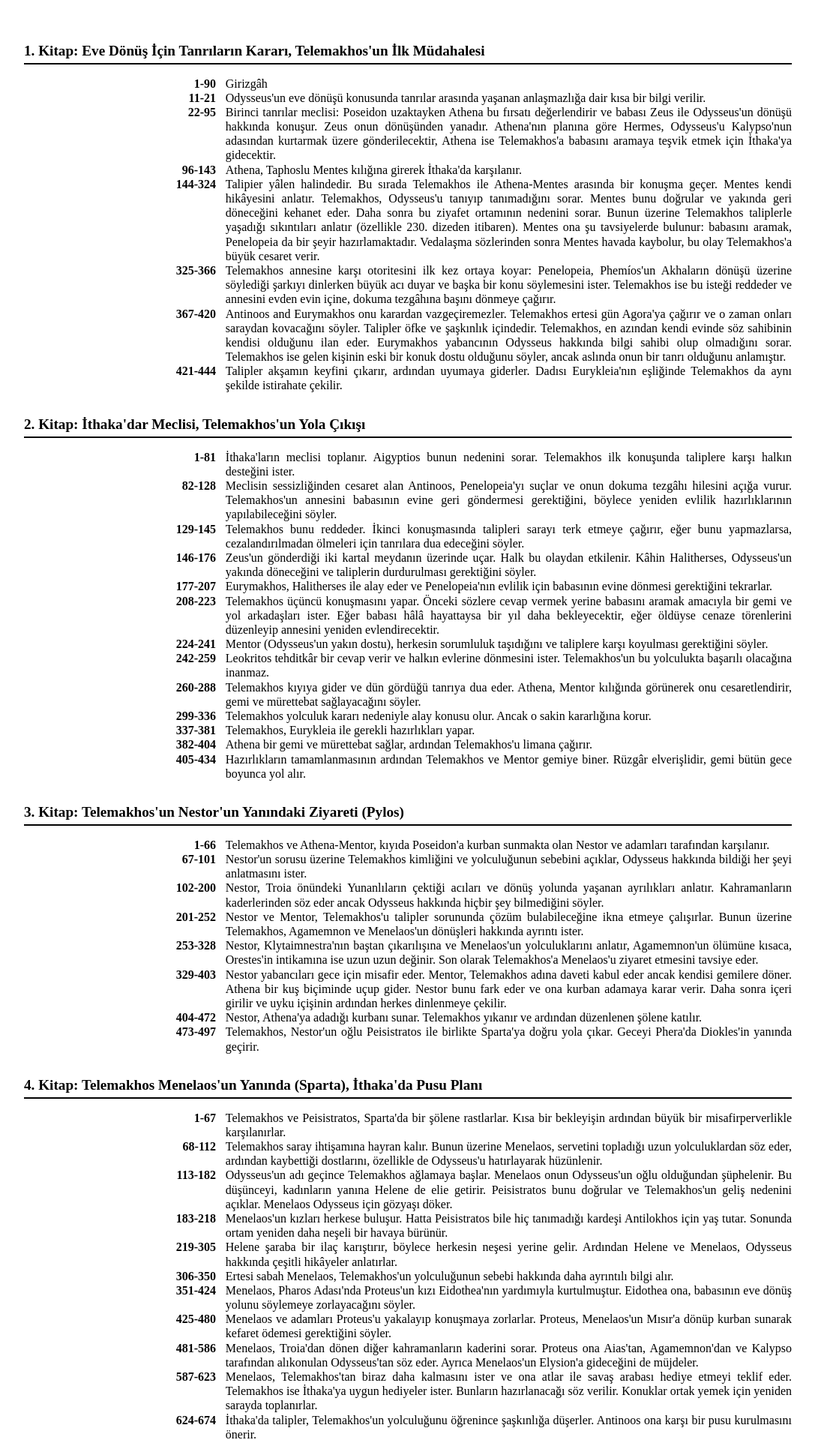
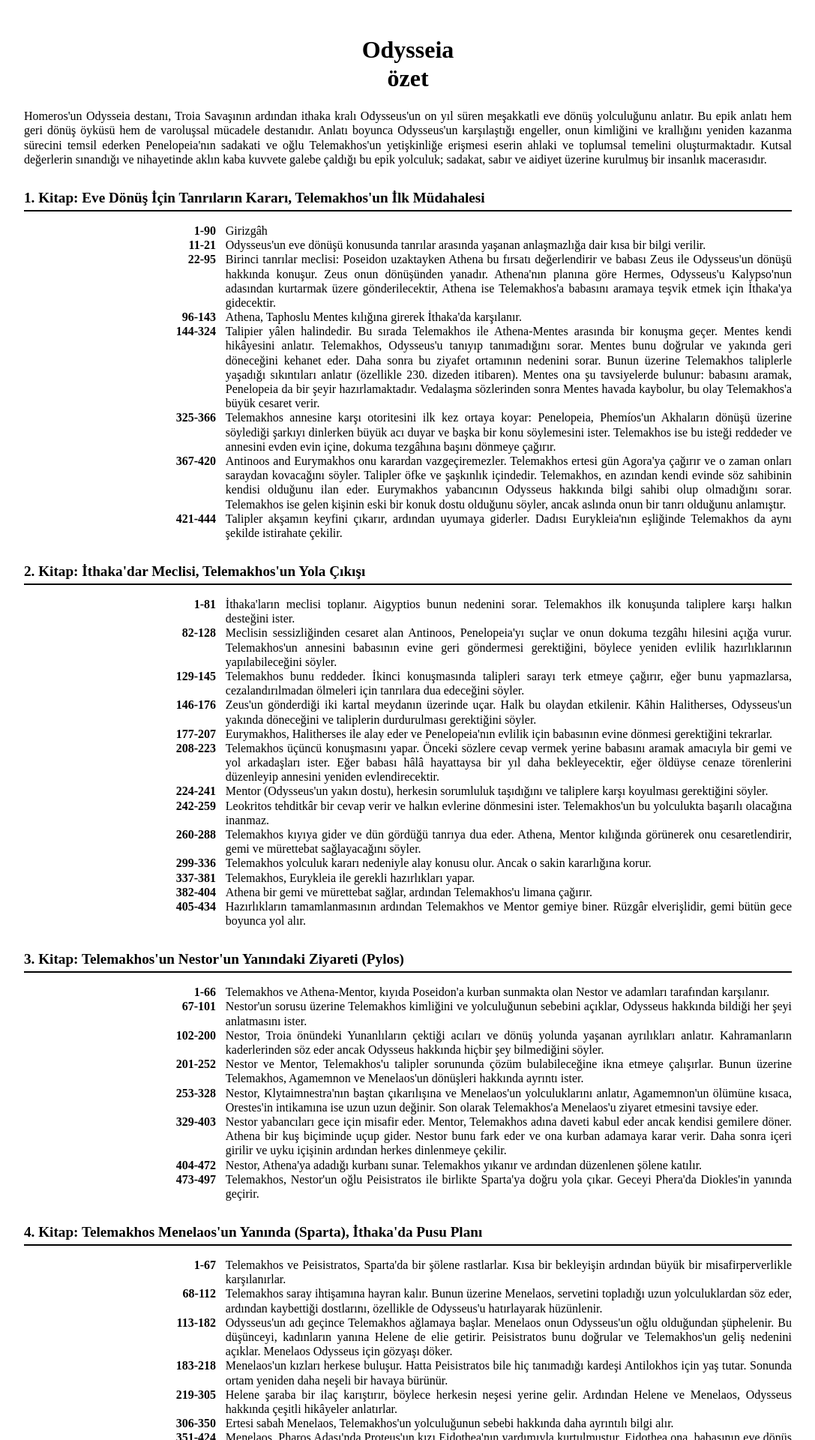
Before and after one commit to x361x3ch/Anasayfa, a Jekyll site: the page 1.html, which Jekyll copies as it is, in a window 1280 px wide. Shown: the top 1920 px of the page at 75% size, without its empty margins (96-1183 px from the left). Built offline with Jekyll 4.4.1, drawn with Linux system fonts in a browser that asks for light colours; a style sheet for code colours, icons or effects is not loaded.

Commit message:
Update 1.html

```diff
--- a/1.html
+++ b/1.html
@@ -8,6 +8,7 @@
     <link href="https://cdn.jsdelivr.net/npm/@fontsource-variable/quicksand@5.2.10/index.min.css" rel="stylesheet">
     <style>
         body { font-family: 'Quicksand Variable', serif; line-height: 1.2; color: #000; max-width: 80vw; margin: 1vw auto; padding: 1vw 0; }
+        h1 {text-align:center;}
         h2 { border-bottom: 2px solid #000; padding-bottom: 5px; margin-top: 30px; font-size: 1.2em; }
         .line { display: flex; /*margin-bottom: 3vw;*/ }
         .range { width: 20vw; font-weight: bold; flex-shrink: 0; text-align:right; margin-right: 1vw;}
@@ -21,7 +22,10 @@
     </style>
 </head>
 <body>
-
+ <h1>Odysseia <br/> özet</h1>
+<div class="content">
+Homeros'un Odysseia destanı, Troia Savaşının ardından ithaka kralı Odysseus'un on yıl süren meşakkatli eve dönüş yolculuğunu anlatır. Bu epik anlatı hem geri dönüş öyküsü hem de varoluşsal mücadele destanıdır. Anlatı boyunca Odysseus'un karşılaştığı engeller, onun kimliğini ve krallığını yeniden kazanma sürecini temsil
+ederken Penelopeia'nın sadakati ve oğlu Telemakhos'un yetişkinliğe erişmesi eserin ahlaki ve toplumsal temelini oluşturmaktadır. Kutsal değerlerin sınandığı ve nihayetinde aklın kaba kuvvete galebe çaldığı bu epik yolculuk; sadakat, sabır ve aidiyet üzerine kurulmuş bir insanlık macerasıdır.</div>
     <!-- 1-4. Kitaplar -->
     <h2>1. Kitap: Eve Dönüş İçin Tanrıların Kararı, Telemakhos'un İlk Müdahalesi</h2>
     <div class="line"><span class="range">1-90</span><span class="content">Girizgâh</span></div>
```
